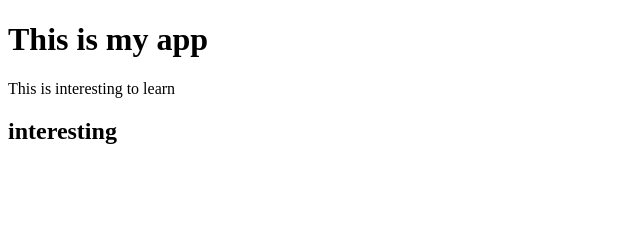
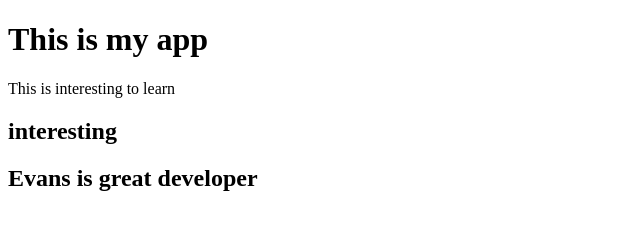
Before and after one commit to stanley-png/touchapp, a plain HTML site: page index.html in a window 1280 px wide. Shown: the whole page, without its empty margins (0-640 px from the left). Drawn offline with Linux system fonts and the light colour scheme.

Commit message:
changed branch

```diff
--- a/index.html
+++ b/index.html
@@ -10,5 +10,6 @@
     <h1>This is my app</h1>
     <p>This is interesting to learn</p>
     <h2>interesting</h2>
+    <h2>Evans is great developer</h2>
   </body>
 </html>
```
